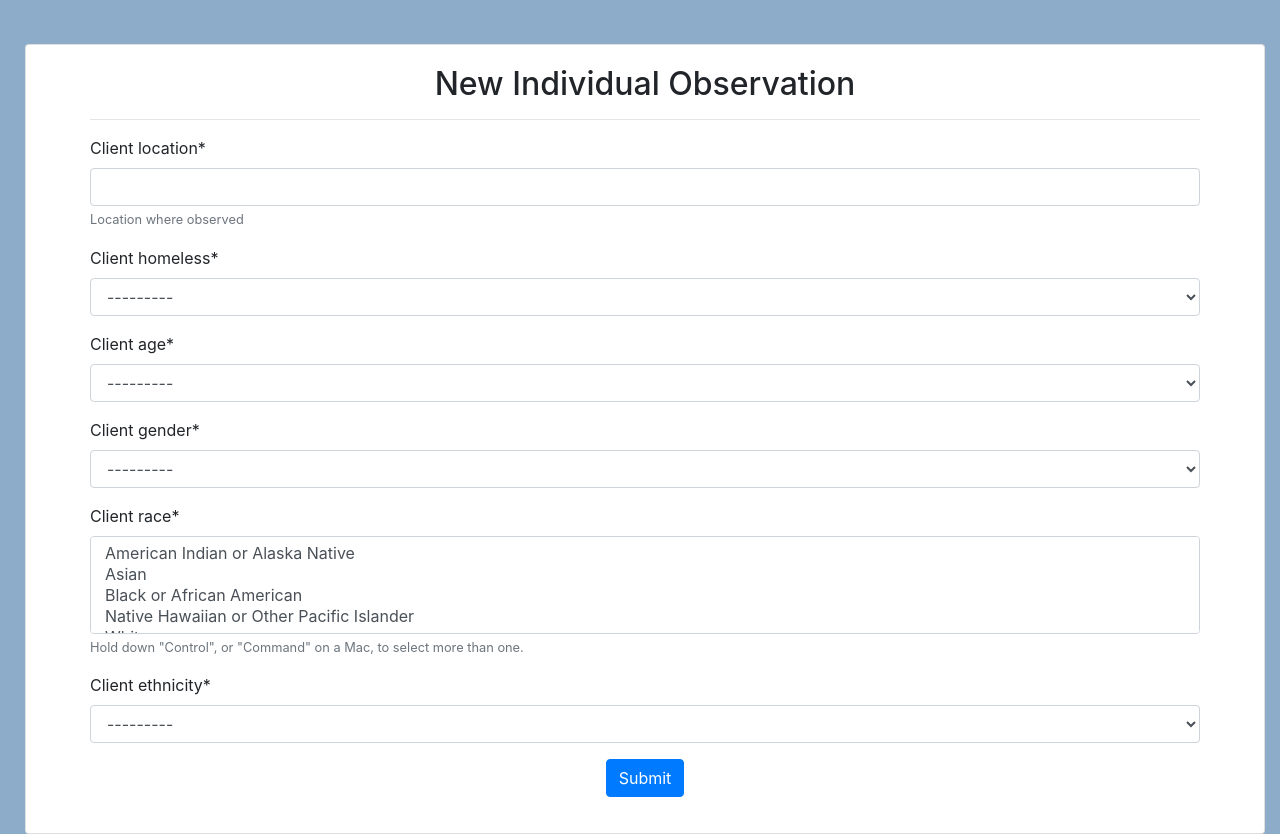
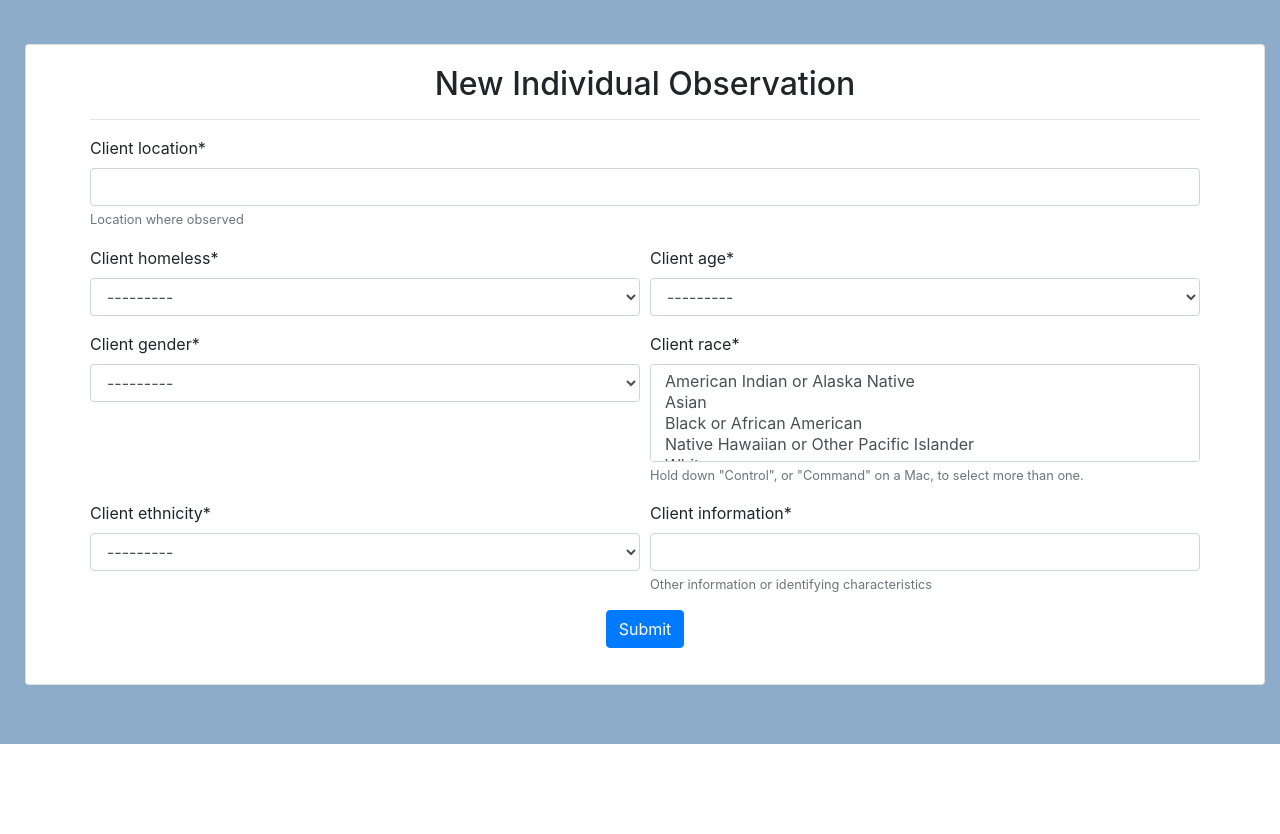
Before and after one commit to Kopetzki/PIT_APP, a Django app: page /observation_ind_new/ in a window 1280 px wide. Shown: the part 56-890 px from the top of the page. After the commit the page ends 800 px from the top, so only its background shows below. Run offline with Django 3.2, Linux system fonts and the light colour scheme; the visitor is signed in with stand-in values (Sample User, id 1); data comes from the database, SQL or seed files in the repository; some libraries are stand-ins or nearby versions.

Commit message:
Observation individual and general obs updated; now dynamically queries based on the user logged in

```diff
--- a/survey/forms.py
+++ b/survey/forms.py
@@ -8,7 +8,7 @@ class Observation_Individual_Form(forms.ModelForm):
         model = Observation_Individual
         fields = ('client_location', 'client_homeless', 'client_age',
                   'client_gender', 'client_race', 'client_ethnicity',
-                  #'client_information','client_observation_time','c_obs_user',
+                  'client_information','c_obs_user',
                 )
         #fields = '__all__'
 
@@ -16,6 +16,7 @@ class Observation_Individual_Form(forms.ModelForm):
 class Observation_Form(forms.ModelForm):
     class Meta:
         model = Observation
+        # Exclude from required fields for form; this allows the user to be added on the server side in views.py
         exclude = ('obs_user',)
 
         # NOTE:
@@ -24,11 +25,14 @@ class Observation_Form(forms.ModelForm):
         fields = ('obs_reason', 'obs_adults', 'obs_children', 'obs_unsure',
                    'obs_client','obs_time',)
 
+    def __init__(self, obs_user, *args, **kwargs):
+        super(Observation_Form, self).__init__(*args, **kwargs)
+        # Filter the obs_client objects (the individuals getting surveyed) to only query the current logged in user
+        self.fields['obs_client'].queryset = Observation_Individual.objects.filter(c_obs_user=obs_user)
+
 # Survey
 # Individual
 class Survey_Individual_Form(forms.ModelForm):
-    # not required
-    #client_survey_served_guard_res = forms.IntegerField(required=False)
 
     class Meta:
         model = Survey_Individual
--- a/survey/models.py
+++ b/survey/models.py
@@ -200,7 +200,7 @@ class Observation_Individual(models.Model):
     client_information = models.CharField(max_length=200, help_text="Other information or identifying characteristics")
     # Information for data parsing
     #client_observation_time = models.DateTimeField(default=timezone.now)
-    #c_obs_user = models.ForeignKey(User, on_delete=models.CASCADE)
+    c_obs_user = models.ForeignKey(User,  default =0, on_delete=models.CASCADE)
 
     def calc_race(self):
         if len(self.client_race.all()) > 1:
--- a/survey/templates/observation/gen_obs.html
+++ b/survey/templates/observation/gen_obs.html
@@ -27,7 +27,6 @@
 
                     <form method="POST" class="post-form">
                             {% csrf_token %}
-
 
                             {{ form.obs_reason|as_crispy_field }}
 
--- a/survey/templates/observation/obs_ind_form.html
+++ b/survey/templates/observation/obs_ind_form.html
@@ -18,7 +18,38 @@
                     <form method="POST" class="post-form">
                         {% csrf_token %}
 
-                        {{ form|crispy }}
+                        {{ form.client_location|as_crispy_field }}
+
+                            <div class="form-row">
+                              <div class="form-group col-md-6 mb-0">
+                                {{ form.client_homeless|as_crispy_field }}
+                              </div>
+                              <div class="form-group col-md-6 mb-0">
+                                {{ form.client_age|as_crispy_field }}
+                              </div>
+                            </div>
+
+                            <div class="form-row">
+                              <div class="form-group col-md-6 mb-0">
+                                {{ form.client_gender|as_crispy_field }}
+                              </div>
+                                <div class="form-group col-md-6 mb-0">
+                                {{ form.client_race|as_crispy_field }}
+                              </div>
+                            </div>
+
+                            <div class="form-row">
+                              <div class="form-group col-md-6 mb-0">
+                                {{ form.client_ethnicity|as_crispy_field }}
+                              </div>
+                                <div class="form-group col-md-6 mb-0">
+                                {{ form.client_information|as_crispy_field }}
+                              </div>
+                            </div>
+
+                        <div style="display: none">
+                            {{ form.c_obs_user|as_crispy_field }}
+                        </div>
 
                         <div class="d-flex justify-content-center">
                             <button type="submit" class="btn btn-primary">Submit</button>
--- a/survey/urls.py
+++ b/survey/urls.py
@@ -16,7 +16,7 @@ urlpatterns = [
     path('resources/', views.resources, name='resources'),
     path('admin/', admin.site.urls),
 
-    #for dashboard
+    # for dashboard
     path('django_plotly_dash/', include('django_plotly_dash.urls')),
 
     # Individual Observations
--- a/survey/views.py
+++ b/survey/views.py
@@ -5,7 +5,7 @@ from django.contrib.auth.forms import UserCreationForm, AuthenticationForm
 from django.contrib import messages
 from django.contrib import auth
 from django.contrib.auth import authenticate
-from formtools.wizard.views import SessionWizardView
+from django.http import HttpResponseRedirect
 
 # import the different classes
 from .models import Observation_Individual, Observation, Survey_Individual, Survey_IndividualExtra, Survey
@@ -13,15 +13,22 @@ from .forms import Observation_Individual_Form, Observation_Form, Survey_Individ
 
 # Create your views here.
 
+# ===================================================================
+# Basic Static Views
+# ===================================================================
+# Home
+def index(request):
+    return render(request, 'base/home1.html')
 # Data dashboard
 def dashboard(requests):
     return render(requests, 'data_dashboard/dashboard.html')
-
-def index(request):
-    return render(request, 'base/home1.html')
+# Resources
+def resources(request):
+    return render(request, 'base/Resources.html')
 
 # ===================================================================
 # Observation Individual
+# ===================================================================
 @login_required
 def observation_ind_detail(request, pk):
     obser = get_object_or_404(Observation_Individual, pk=pk)
@@ -35,14 +42,15 @@ def observation_ind_detail(request, pk):
 
     return render(request, 'observation/observation_ind_detail.html', data)
 
-# Handles the form POST and GET
+# Handles the form POST and GET; generate the observation individual form
+# (+ some work in the HTML form) This works to attach users to the individual form
 @login_required
 def observation_ind_new(request):
     if request.method == "POST":
         form = Observation_Individual_Form(request.POST)
         if form.is_valid():
-            obs_ind = form.save()
-            """
+            #obs_ind = form.save()
+            #"""
             obs_ind = form.save(commit=False)  # Can add commit=False and save alter if need to add time/author/etc.
 
             # Save username on backend based on who is logged in
@@ -56,6 +64,7 @@ def observation_ind_new(request):
             obs_ind.save()
             form.save_m2m()  # for many to many fields, must save when commit=False is invoked
 
+            """
             print("pk: ", obs_ind.pk)
             print("client_location: ", obs_ind.client_location)
             print("homeless: ", obs_ind.client_homeless)
@@ -65,12 +74,14 @@ def observation_ind_new(request):
     else:
         # default w/o POST request: render the forms
         # will need an Observation form
+        print("invalid")
         form = Observation_Individual_Form()
+
     return render(request, 'observation/obs_ind_form.html', {'form': form})
 
 # ===================================================================
 # General Observation
-# WIP: Details need to be smoothed out
+# ===================================================================
 @login_required
 def observation_detail(request, pk):
     obser = get_object_or_404(Observation, pk=pk)
@@ -88,17 +99,16 @@ def observation_detail(request, pk):
 @login_required
 def general_observation(request):
     if request.method == "POST":
-        form = Observation_Form(request.POST)
+        form = Observation_Form(request.user, request.POST)
         if form.is_valid():
             #obs = form.save()
             obs = form.save(commit=False)  # Can add commit=False and save alter if need to add time/author/etc.
 
             # Save username on backend based on who is logged in
-            current_user = request.user
-            print('user:', current_user.username)
+            print('user:', request.user.username)
 
-            # attach the user to the form
-            obs.obs_user = current_user
+            # attach the user (object) to the form
+            obs.obs_user = request.user
 
             # now save the completed form
             obs.save()
@@ -107,24 +117,19 @@ def general_observation(request):
             return redirect('observation_detail', pk=obs.pk)
     else:
         # default w/o POST request: render the forms
-        # will need an Observation form
 
         # To do: Get the individuals  JUST submitted from their acct within the past few days
         # send that data into the html form
+        print("invalid")
 
-        #current_user = request.user
-
-        # make a query set
-        #print("objects:",Observation_Individual()) #Observation_Individual.objects
-
-
-        form = Observation_Form()
+        # Call the form, but it is initialized with the user parameter to query based on logged in user
+        form = Observation_Form(request.user)
     return render(request, 'observation/gen_obs.html', {'form': form})
-
 
 
 # ===================================================================
 # Survey Individual
+# ===================================================================
 @login_required
 def survey_ind_detail(request, pk):
     survey = get_object_or_404(Survey_Individual, pk=pk)
@@ -185,10 +190,10 @@ def survey_ind_extra_detail(request, pk1 ,pk2):
 
     return render(request, 'survey/survey_ind_extra_detail.html', surveys)
 
-#@@@@@@@@@@@@@@@@@@@@@@@@@@@@@@@@@@@@@@@@@@@@@@@@@@@@@@@@@@@@@@@@@@@@@@@@@@@@@@@@@@@
+# ===================================================================
 # Survey Extra
-# Needs to extend off the Individual survey above
-
+# Extends off the Individual survey above
+# ===================================================================
 @login_required
 def survey_individual(request):
     if request.POST:
@@ -240,9 +245,9 @@ def survey_individual(request):
 
     return render(request, 'survey/survey_ind_form.html', forms)
 
-
-#@@@@@@@@@@@@@@@@@@@@@@@@@@@@@@@@@@@@@@@@@@@@@@@@@@@@@@@@@@@@@@@@@@@@@@@@@@@@@@@@@@@
+# ===================================================================
 # Survey General
+# ===================================================================
 @login_required
 def survey_detail(request, pk):
     survey = get_object_or_404(Survey, pk=pk)
@@ -262,6 +267,9 @@ def survey_new(request):
         form = Survey_Form()
     return render(request, 'survey/survey_form.html', {'form': form})
 
+# ===================================================================
+# User login, logout
+# ===================================================================
 def login(request):
     if request.method == 'POST':
         form = AuthenticationForm(request=request, data=request.POST)
@@ -285,12 +293,10 @@ def logout(request):
     messages.info(request, "You've been logged out.")
     return redirect('/login')
 
-def resources(request):
-    return render(request, 'base/Resources.html')
-
-
-# User views
+# ===================================================================
+# User views, register
 # Landing page after login
+# ===================================================================
 @login_required
 def user(request):
     return render(request, 'base/user/user1.html')
```
Also changed, not shown: survey/templates/done.html (added, +23 -0 lines), survey/templates/form_wizard/form_temp.html (added, +45 -0 lines), survey/migrations/0010_observation_individual_c_obs_user.py (added).
